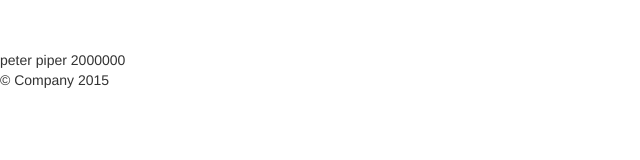
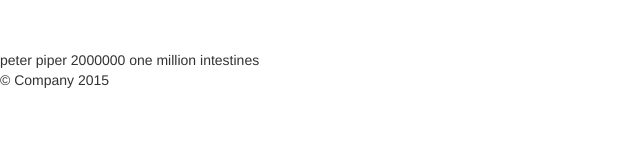
Before and after one commit to fifovillage/dm, a plain HTML site: page index.html in a window 1280 px wide. Shown: the whole page, without its empty margins (0-640 px from the left). Drawn offline with nearby package versions, Linux system fonts and the light colour scheme.

Commit message:
will this do it

```diff
--- a/index.html
+++ b/index.html
@@ -21,7 +21,7 @@
     <body>
 
 
-peter piper 2000000
+peter piper 2000000 one million intestines
       <footer>
         <p>&copy; Company 2015</p>
       </footer>
```
